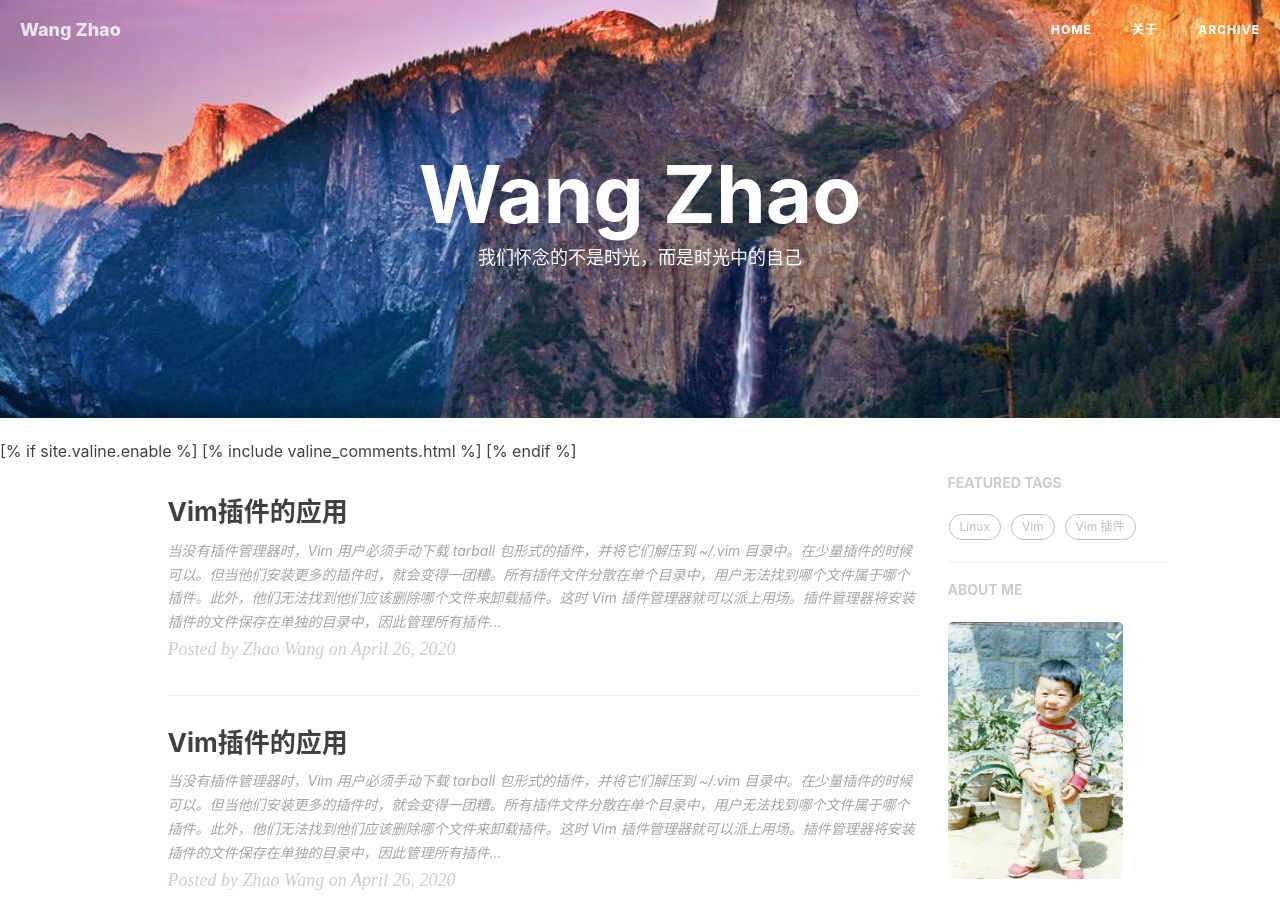
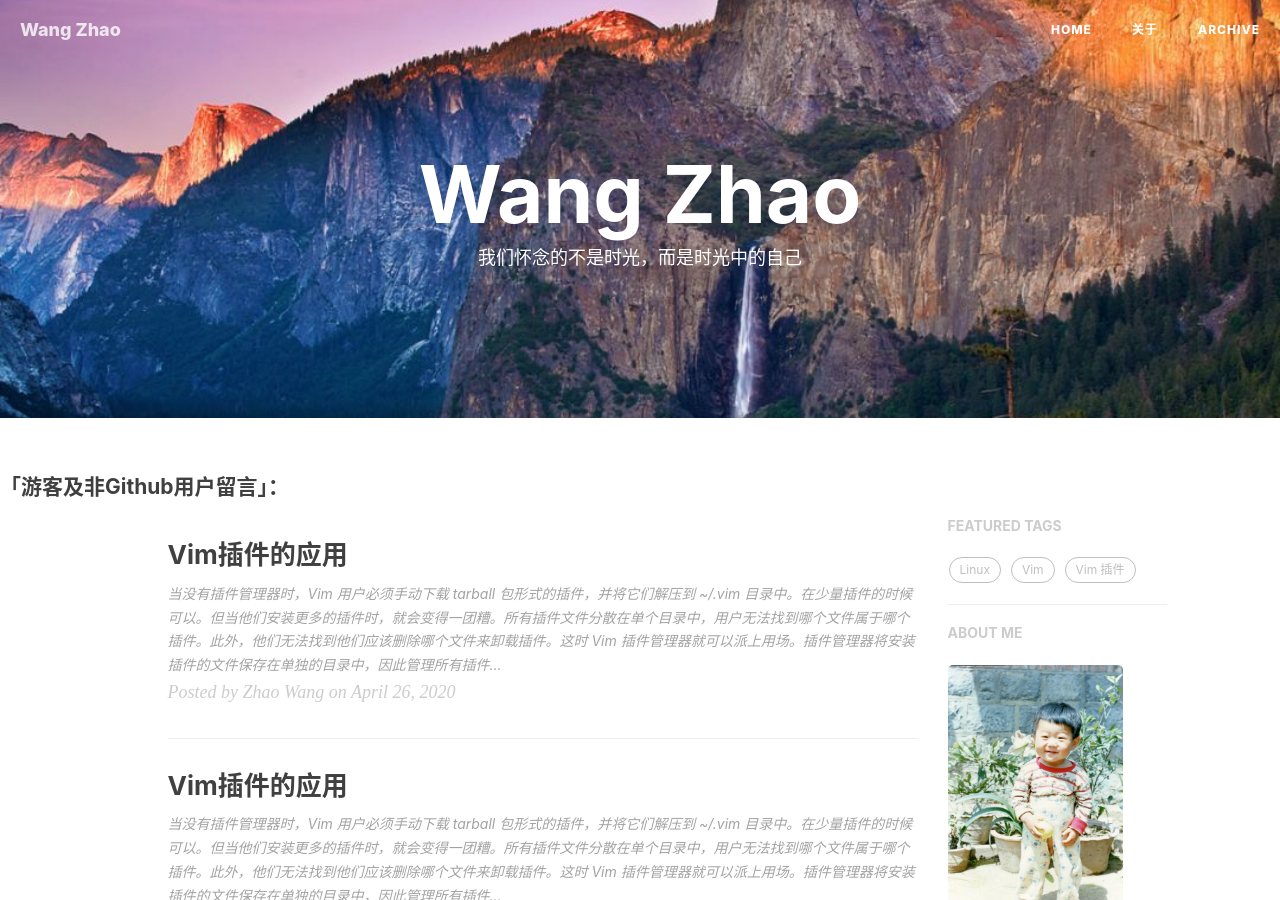
Before and after one commit to aramisw/wangzhao, a Jekyll site: the page built from index.html, in a window 1280 px wide and 900 px high. Built offline with Jekyll 4.4.1, drawn with Linux system fonts in a browser that asks for light colours; nearby versions of some CDN libraries; the list of posts is cut into pages by our own code; comment, search, counter and statistics services are not loaded.

Commit message:
2020042703

```diff
--- a/_includes/intro-header.html
+++ b/_includes/intro-header.html
@@ -108,7 +108,7 @@
 </header>
 {% endif %}
 <!-- Valine 评论框 start -->
-[% if site.valine.enable %]
-[% include valine_comments.html %]
-[% endif %]
+{% if site.valine.enable %}
+{% include valine_comments.html %}
+{% endif %}
 <!-- Valine 评论框 end -->
```
